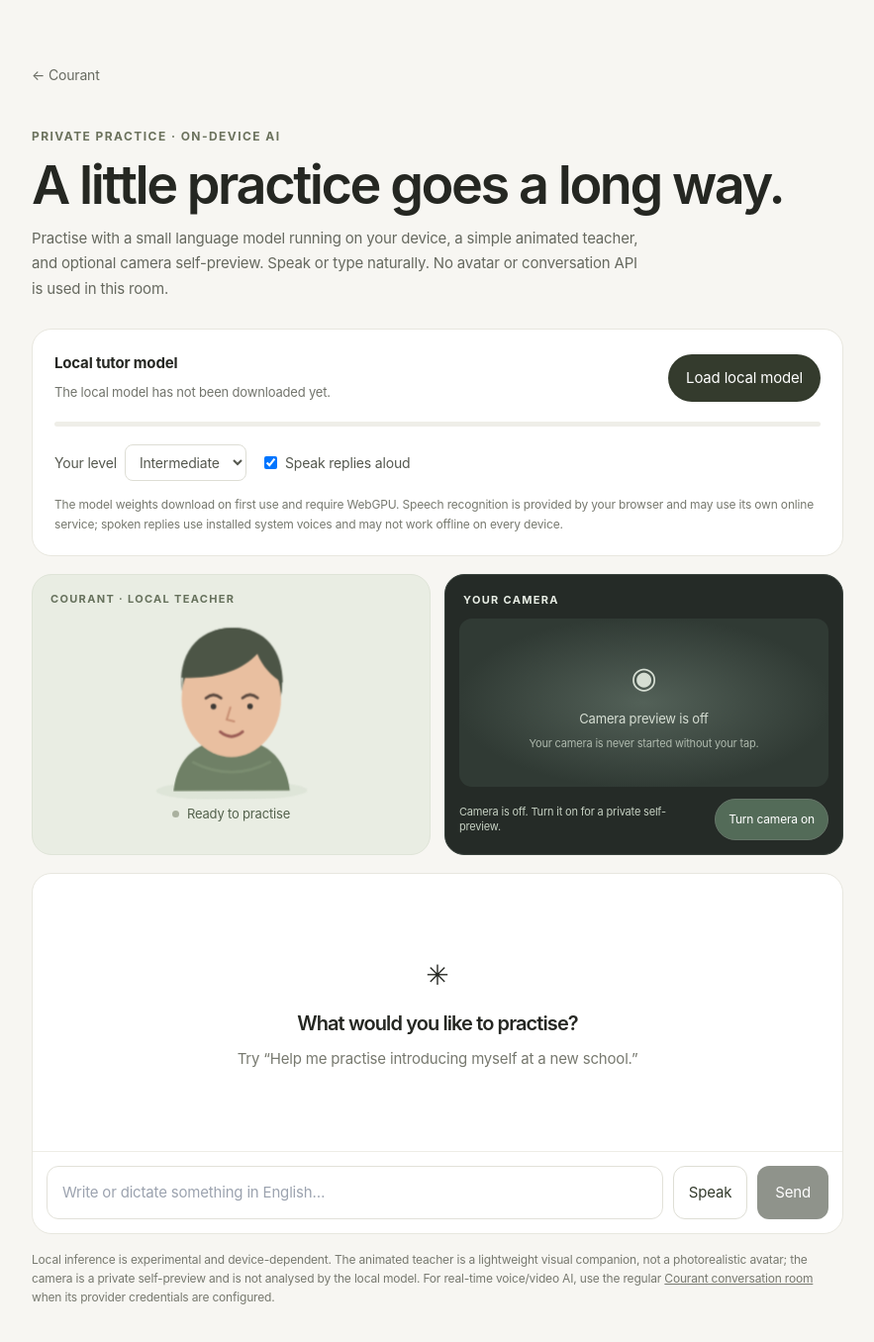
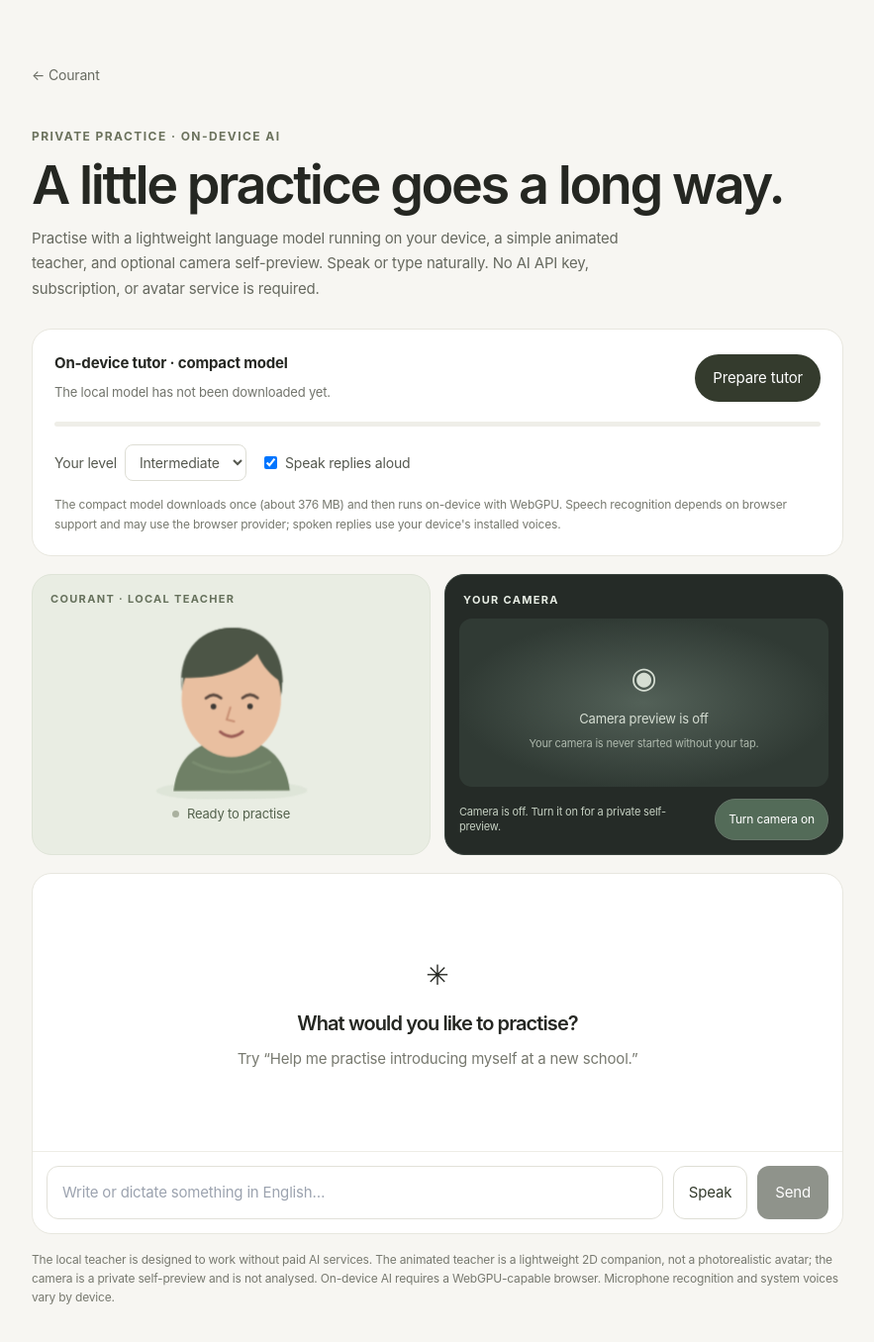
Before and after one commit to manansulya01/Courant, a Next.js app: page /local-tutor in a window 1280 px wide. Shown: the top 1356 px of the page at 99% size, without its empty margins (198-1081 px from the left). Built offline with nearby package versions, Linux system fonts and the light colour scheme.

Commit message:
Use compact local tutor model and clarify offline capabilities

```diff
--- a/app/local-tutor/page.tsx
+++ b/app/local-tutor/page.tsx
@@ -99,11 +99,11 @@ export default function LocalTutorPage() {
   async function ensureModel(): Promise<LocalEngine> {
     if (engineRef.current) return engineRef.current;
     if (!(typeof navigator !== "undefined" && "gpu" in navigator)) {
-      throw new Error("WebGPU is unavailable in this browser. Use a compatible, up-to-date browser and device, or use Courant's hosted conversation room.");
+      throw new Error("This browser does not support WebGPU, which is required for private on-device AI. Try a recent Chrome or Edge browser on a supported device, or use text practice lessons instead.");
     }
     setStatus("Preparing the local model. The first download may take a few minutes…");
     const webllm = await import("@mlc-ai/web-llm");
-    const engine = await webllm.CreateMLCEngine("Llama-3.2-1B-Instruct-q4f16_1-MLC", {
+    const engine = await webllm.CreateMLCEngine("SmolLM2-360M-Instruct-q4f16_1-MLC", {
       initProgressCallback: (report: { progress?: number; text?: string }) => {
         setProgress(Math.round(Math.max(0, Math.min(1, report.progress ?? 0)) * 100));
         setStatus(report.text || "Downloading model weights…");
@@ -120,7 +120,7 @@ export default function LocalTutorPage() {
     const speechWindow = window as SpeechWindow;
     const SpeechRecognition = speechWindow.SpeechRecognition || speechWindow.webkitSpeechRecognition;
     if (!SpeechRecognition) {
-      setStatus("Speech input is not supported by this browser. You can still type, or use Courant's hosted talk room.");
+      setStatus("Speech recognition is not available in this browser. You can still type, and Courant can read replies aloud using your device voice.");
       return;
     }
     if (listening) {
@@ -225,16 +225,16 @@ export default function LocalTutorPage() {
         <header style={{ margin: "40px 0 28px" }}>
           <p style={{ color: "#6b725d", letterSpacing: ".12em", textTransform: "uppercase", fontSize: 12, fontWeight: 700 }}>Private practice · on-device AI</p>
           <h1 style={{ fontSize: "clamp(34px, 6vw, 54px)", letterSpacing: "-.045em", lineHeight: 1.05, fontWeight: 600, margin: "12px 0" }}>A little practice goes a long way.</h1>
-          <p style={{ color: "#66695f", lineHeight: 1.7, maxWidth: 620 }}>Practise with a small language model running on your device, a simple animated teacher, and optional camera self-preview. Speak or type naturally. No avatar or conversation API is used in this room.</p>
+          <p style={{ color: "#66695f", lineHeight: 1.7, maxWidth: 620 }}>Practise with a lightweight language model running on your device, a simple animated teacher, and optional camera self-preview. Speak or type naturally. No AI API key, subscription, or avatar service is required.</p>
         </header>
 
         <section style={{ background: "#fff", border: "1px solid #e8e7df", borderRadius: 20, padding: 22, marginBottom: 18 }}>
           <div style={{ display: "flex", flexWrap: "wrap", gap: 12, alignItems: "center", justifyContent: "space-between" }}>
             <div style={{ minWidth: 220, flex: 1 }}>
-              <strong style={{ display: "block", marginBottom: 5 }}>Local tutor model</strong>
+              <strong style={{ display: "block", marginBottom: 5 }}>On-device tutor · compact model</strong>
               <span role="status" style={{ color: "#72746c", fontSize: 13 }}>{status}</span>
             </div>
-            <button type="button" onClick={() => { setLoading(true); ensureModel().catch(error => setStatus(error instanceof Error ? error.message : "Could not load model.")).finally(() => setLoading(false)); }} disabled={loading || ready} style={{ border: 0, borderRadius: 999, background: "#343b2d", color: "white", padding: "12px 18px", cursor: "pointer", opacity: loading || ready ? .6 : 1 }}>{ready ? "Model ready" : loading ? "Loading…" : "Load local model"}</button>
+            <button type="button" onClick={() => { setLoading(true); ensureModel().catch(error => setStatus(error instanceof Error ? error.message : "Could not load model.")).finally(() => setLoading(false)); }} disabled={loading || ready} style={{ border: 0, borderRadius: 999, background: "#343b2d", color: "white", padding: "12px 18px", cursor: "pointer", opacity: loading || ready ? .6 : 1 }}>{ready ? "Model ready" : loading ? "Loading…" : "Prepare tutor"}</button>
           </div>
           <div aria-label={`Model download progress ${progress}%`} role="progressbar" aria-valuemin={0} aria-valuemax={100} aria-valuenow={progress} style={{ height: 5, background: "#efeee8", borderRadius: 99, overflow: "hidden", marginTop: 18 }}>
             <div style={{ width: `${progress}%`, height: "100%", background: "#87916f", transition: "width .2s" }} />
@@ -247,7 +247,7 @@ export default function LocalTutorPage() {
             </label>
             <label style={{ display: "flex", gap: 8, alignItems: "center", fontSize: 14, color: "#55584f" }}><input type="checkbox" checked={voiceEnabled} onChange={event => setVoiceEnabled(event.target.checked)} /> Speak replies aloud</label>
           </div>
-          <p style={{ fontSize: 12, color: "#77796f", lineHeight: 1.6, margin: "14px 0 0" }}>The model weights download on first use and require WebGPU. Speech recognition is provided by your browser and may use its own online service; spoken replies use installed system voices and may not work offline on every device.</p>
+          <p style={{ fontSize: 12, color: "#77796f", lineHeight: 1.6, margin: "14px 0 0" }}>The compact model downloads once (about 376 MB) and then runs on-device with WebGPU. Speech recognition depends on browser support and may use the browser provider; spoken replies use your device's installed voices.</p>
         </section>
 
         <section aria-label="Local teacher and camera preview" style={{ display: "grid", gridTemplateColumns: "repeat(auto-fit, minmax(min(100%, 280px), 1fr))", gap: 14, marginBottom: 18 }}>
@@ -296,7 +296,7 @@ export default function LocalTutorPage() {
             <button type="submit" disabled={loading || !prompt.trim()} style={{ border: 0, borderRadius: 12, padding: "0 18px", minHeight: 48, background: "#343b2d", color: "white", cursor: "pointer", opacity: loading || !prompt.trim() ? .55 : 1 }}>Send</button>
           </form>
         </section>
-        <p style={{ marginTop: 16, fontSize: 12, color: "#77796f", lineHeight: 1.6 }}>Local inference is experimental and device-dependent. The animated teacher is a lightweight visual companion, not a photorealistic avatar; the camera is a private self-preview and is not analysed by the local model. For real-time voice/video AI, use the regular <a href="/talk" style={{ textDecoration: "underline" }}>Courant conversation room</a> when its provider credentials are configured.</p>
+        <p style={{ marginTop: 16, fontSize: 12, color: "#77796f", lineHeight: 1.6 }}>The local teacher is designed to work without paid AI services. The animated teacher is a lightweight 2D companion, not a photorealistic avatar; the camera is a private self-preview and is not analysed. On-device AI requires a WebGPU-capable browser. Microphone recognition and system voices vary by device.</p>
       </div>
     </main>
   );
```
